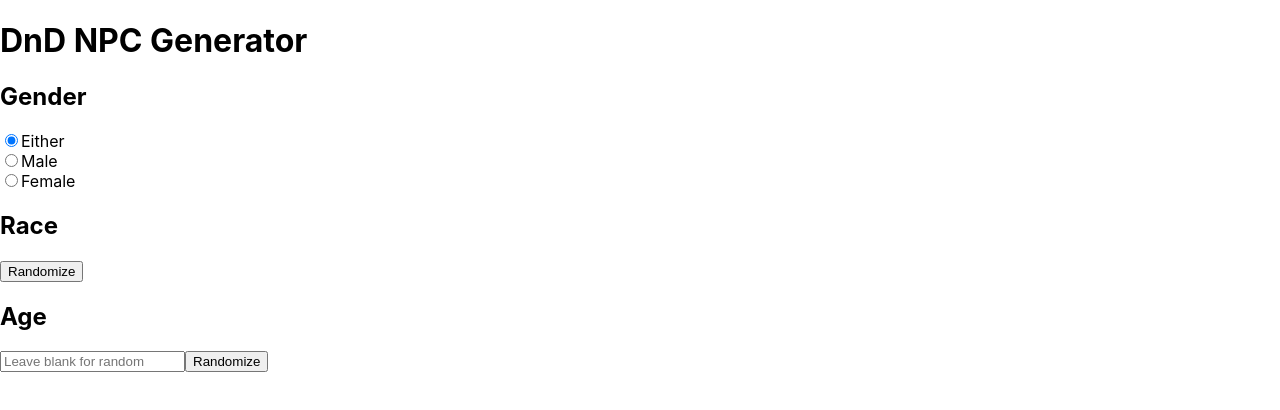
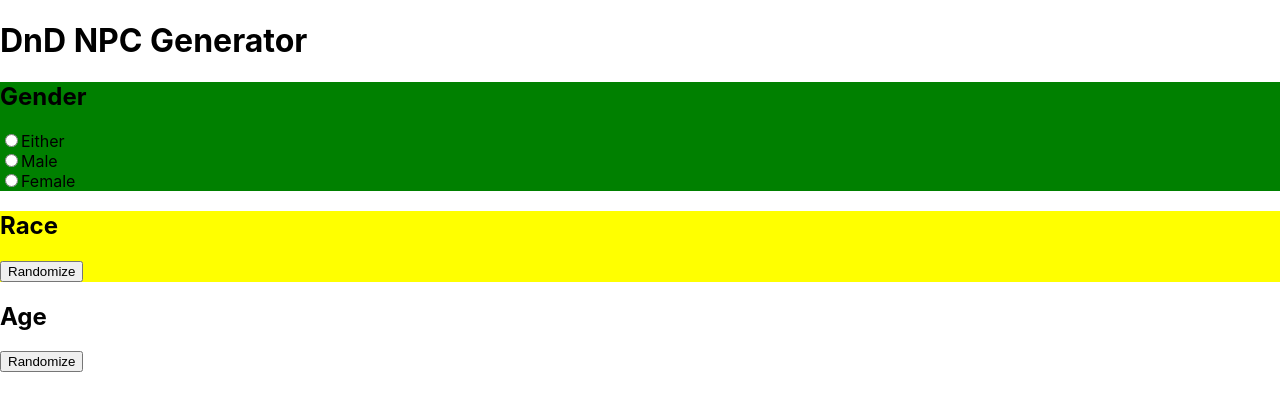
Before and after one commit to Sivlar/DnD-NPC-Generator, a React (Create React App) app: page / in a window 1280 px wide. Shown: the top 410 px of the page. Built offline with nearby package versions, Linux system fonts and the light colour scheme.

Commit message:
Restructure and update Age generator

```diff
--- a/src/App.js
+++ b/src/App.js
@@ -1,8 +1,7 @@
 import { useState } from 'react';
-import GenderSelector from './components/GenderSelector';
-import AgeSelector from './components/AgeSelector';
-import RandomButton from './components/RandomButton';
-import AgeButton from './components/AgeButton';
+import GenderSelector from './components/gender/GenderSelector';
+import RaceSelector from './components/race/RaceSelector';
+import AgeSelector from './components/age/AgeSelector';
 
 function App() {
   const [state, setstate] = useState(false)
@@ -13,10 +12,8 @@ function App() {
         <h1>DnD NPC Generator</h1>
       </div>
       <GenderSelector />
-      <h2>Race</h2>
-      <RandomButton />
+      <RaceSelector />
       <AgeSelector />
-      <AgeButton />
     </div>
   );
 }
--- a/src/components/AgeButton.js
+++ /dev/null
@@ -1,15 +0,0 @@
-import React from "react";
-
-
-function AgeButton() {
-    function AgeRandom() {
-        const agerand = Math.floor(Math.random() * 101);
-        console.log([agerand]);
-    }
-
-    return (
-        <button onClick={AgeRandom}>Randomize</button>
-    );
-}
-
-export default AgeButton;
--- a/src/components/AgeSelector.js
+++ /dev/null
@@ -1,10 +0,0 @@
-function AgeSelector() {
-  return (
-    <>
-      <h2>Age</h2>
-      <input type="number" placeholder="Leave blank for random"></input>
-    </>
-  );
-}
-
-export default AgeSelector;
--- a/src/components/RandomButton.js
+++ /dev/null
@@ -1,15 +0,0 @@
-import React from "react";
-import races from "../data/races.json"
-
-function RandomButton() {
-    function handleRandom() {
-        const rand = Math.floor(Math.random() * races.length);
-        console.log(races[rand]);
-    }
-
-    return (
-        <button onClick={handleRandom}>Randomize</button>
-    );
-}
-
-export default RandomButton;
--- /dev/null
+++ b/src/components/age/AgeSelector.js
@@ -0,0 +1,20 @@
+import { useState } from 'react';
+
+function AgeSelector() {
+  const [randAge, setRandAge] = useState(0);
+
+  function getRandAge() {
+    const randAge = Math.floor(Math.random() * 101);
+    setRandAge(randAge);
+  }
+
+  return (
+    <div style={{ backgroundColor: "white" }}>
+      <h2>Age</h2>
+      <button onClick={getRandAge}>Randomize</button>
+      { randAge > 0 ? <div>{randAge}</div> : null }
+    </div>
+  );
+}
+
+export default AgeSelector;
--- a/src/components/GenderSelector.js
+++ b/src/components/gender/GenderSelector.js
@@ -4,12 +4,12 @@ function GenderSelector() {
   const [gender, setGender] = useState("Either");
 
   return (
-    <>
+    <div style={{backgroundColor:"green"}}>
       {/* <hr /> */}
 
       <div className="card"><h2>Gender</h2></div>
       <div>
-        <input type="radio" id="either" name="gender" value="Either" checked></input>
+        <input type="radio" id="either" name="gender" value="Either"></input>
         <label htmlFor="either">Either</label>
       </div>
       <div>
@@ -37,7 +37,7 @@ function GenderSelector() {
       </form>
 
       <br /><hr /> */}
-    </>
+    </div>
   );
 }
 
--- a/src/components/racebutton.js
+++ b/src/components/other-test/racebutton.js
@@ -1,6 +1,6 @@
 import { render } from "@testing-library/react";
 import React from "react";
-import gender from "../data/gender.json"
+import gender from "../../data/gender.json"
 render()
 function RaceButton() {
     function randrace() {
--- /dev/null
+++ b/src/components/race/RaceSelector.js
@@ -0,0 +1,17 @@
+import races from "../../data/races.json"
+
+function RaceSelector() {
+  function getRandRace() {
+    const randNum = Math.floor(Math.random() * races.length);
+    console.log(races[randNum]);
+  }
+
+  return (
+    <div style={{ backgroundColor: "yellow" }}>
+      <h2>Race</h2>
+      <button onClick={getRandRace}>Randomize</button>
+    </div>
+  );
+}
+
+export default RaceSelector;
```
